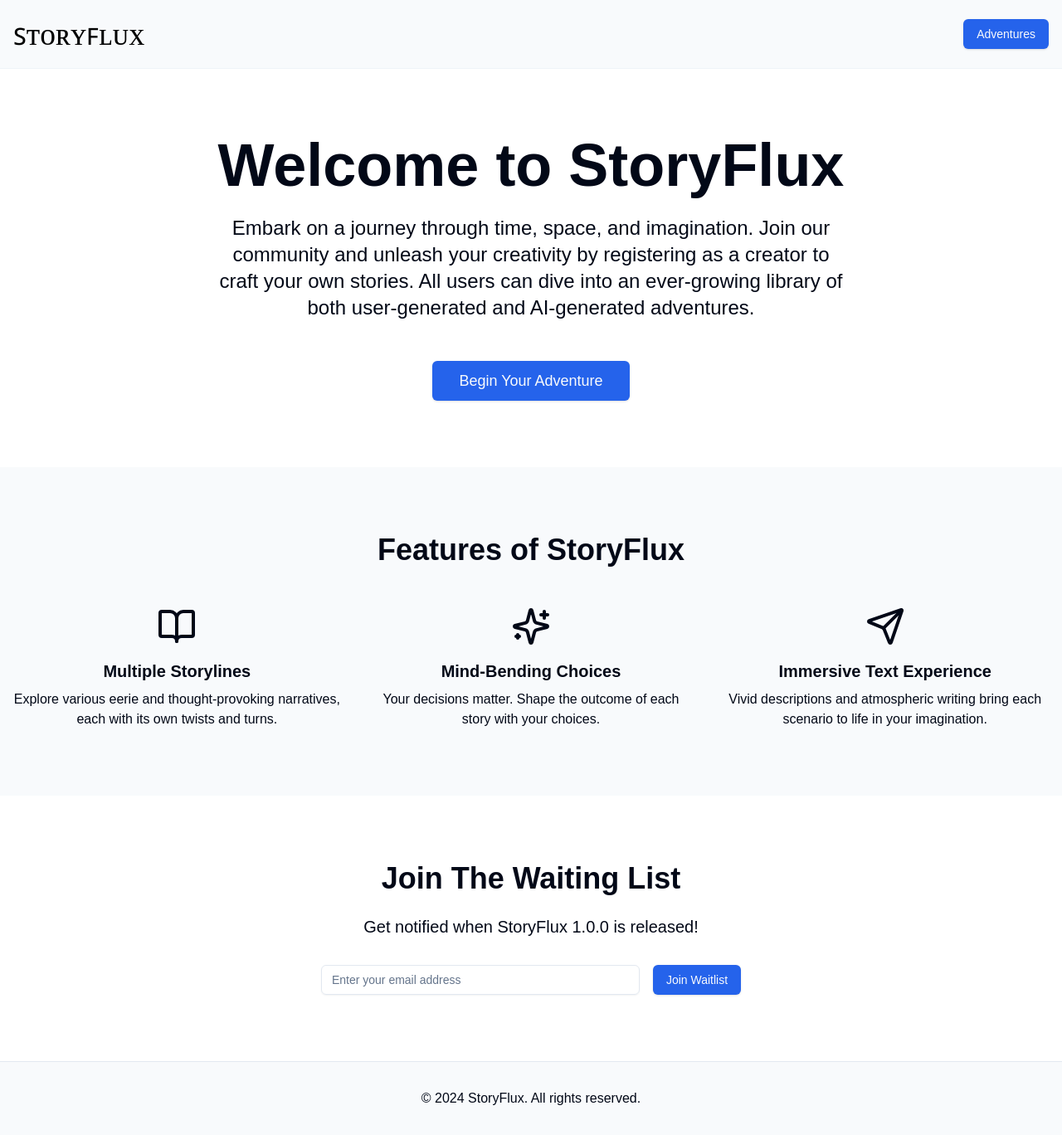
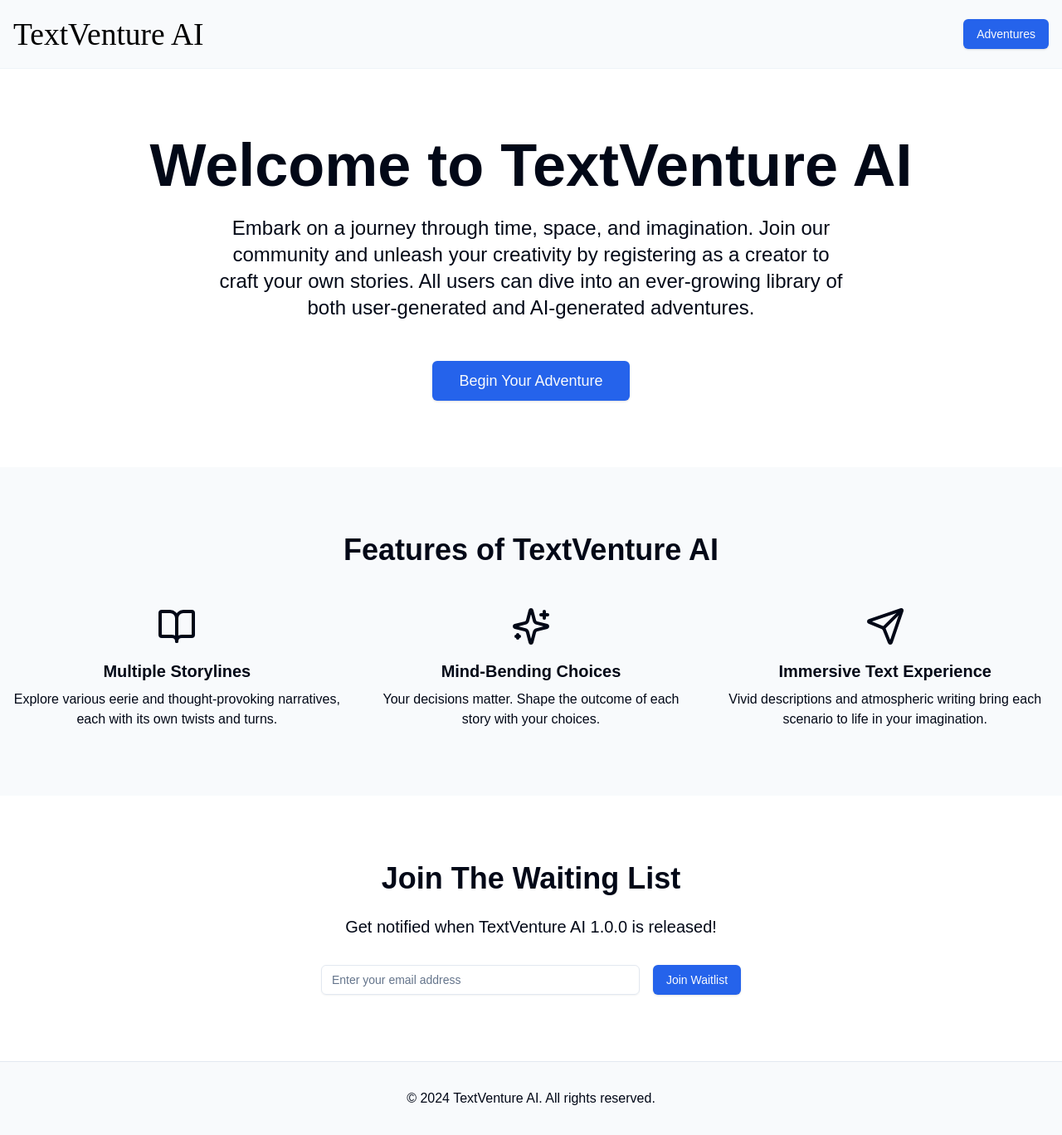
Before and after one commit to jaggerharness/text-adventure, a Next.js app: page / in a window 1280 px wide. Shown: the whole page at 83% size. Built offline with nearby package versions, Linux system fonts and the light colour scheme.

Commit message:
trying out new name

```diff
--- a/src/app/(dashboard)/layout.tsx
+++ b/src/app/(dashboard)/layout.tsx
@@ -32,7 +32,7 @@ export default function Layout({
         <Link href="/">
           <Image
             aria-hidden
-            src="/StoryFlux.svg"
+            src="/TextVenture.svg"
             alt="File icon"
             width={250}
             height={250}
--- a/src/app/layout.tsx
+++ b/src/app/layout.tsx
@@ -14,7 +14,7 @@ const geistMono = localFont({
 });
 
 export const metadata: Metadata = {
-  title: "StoryFlux",
+  title: "TextVenture AI",
   description: "AI-powered, user-driven story generator",
 };
 
--- a/src/app/page.tsx
+++ b/src/app/page.tsx
@@ -15,7 +15,7 @@ export default function AdventurePickerPage() {
         <Link href="/">
           <Image
             aria-hidden
-            src="/StoryFlux.svg"
+            src="/TextVenture.svg"
             alt="File icon"
             width={250}
             height={250}
@@ -29,7 +29,7 @@ export default function AdventurePickerPage() {
         <section className="py-20 text-center">
           <div className="container mx-auto px-4">
             <h1 className="text-5xl md:text-7xl font-bold mb-6 ">
-              Welcome to StoryFlux
+              Welcome to TextVenture AI
             </h1>
             <p className="text-xl md:text-2xl mb-12 max-w-3xl mx-auto">
               Embark on a journey through time, space, and imagination. Join our
@@ -48,7 +48,7 @@ export default function AdventurePickerPage() {
         <section className="py-20  bg-primary-foreground">
           <div className="container mx-auto px-4">
             <h2 className="text-3xl md:text-4xl font-bold mb-12 text-center ">
-              Features of StoryFlux
+              Features of TextVenture AI
             </h2>
             <div className="grid md:grid-cols-3 gap-8">
               <div className="text-center">
@@ -91,7 +91,7 @@ export default function AdventurePickerPage() {
               Join The Waiting List
             </h2>
             <p className="text-xl mb-8 max-w-2xl mx-auto">
-              Get notified when StoryFlux 1.0.0 is released!
+              Get notified when TextVenture AI 1.0.0 is released!
             </p>
             <form className="flex flex-col md:flex-row justify-center items-center space-y-4 md:space-y-0 md:space-x-4">
               <Input
@@ -108,7 +108,8 @@ export default function AdventurePickerPage() {
       <footer className="border-t py-8  bg-primary-foreground">
         <div className="container mx-auto px-4 text-center">
           <p>
-            &copy; {new Date().getFullYear()} StoryFlux. All rights reserved.
+            &copy; {new Date().getFullYear()} TextVenture AI. All rights
+            reserved.
           </p>
         </div>
       </footer>
```
Also changed, not shown: public/StoryFlux.svg (deleted), public/TextVenture.svg (added).
